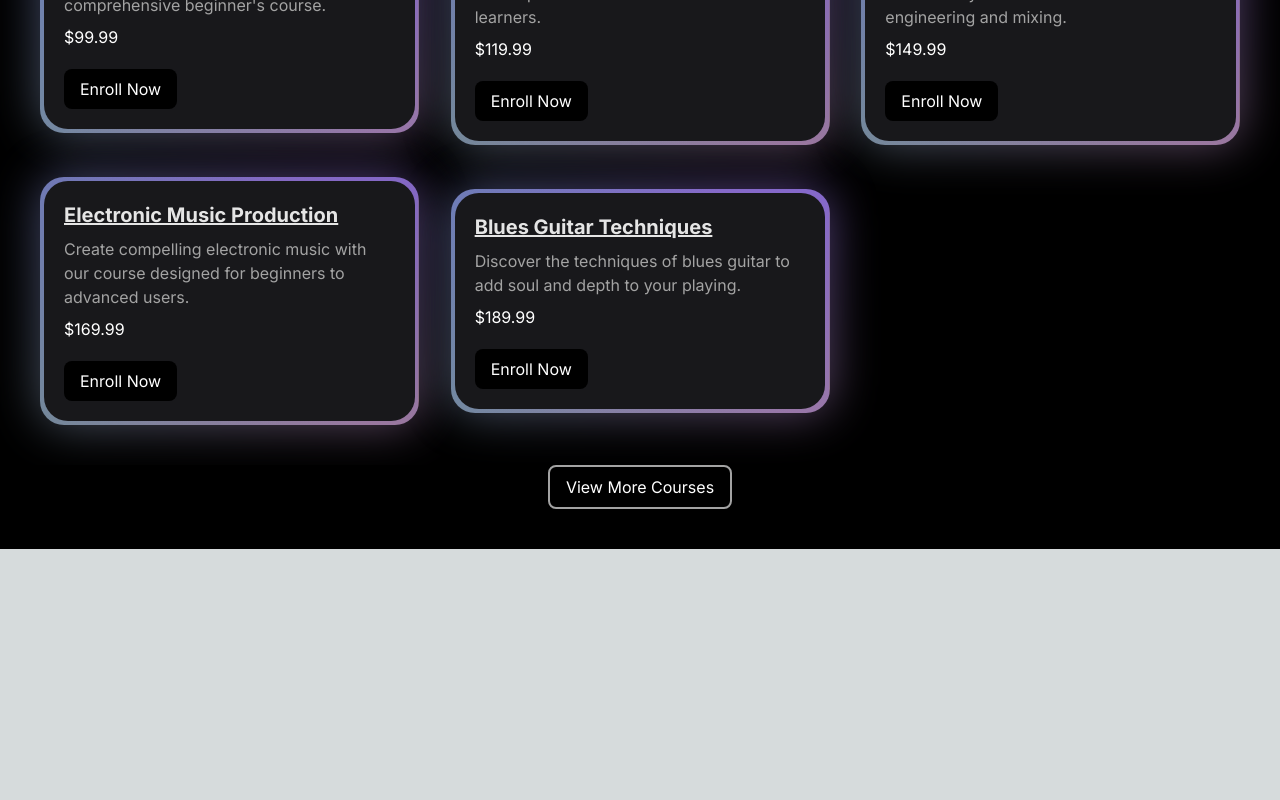
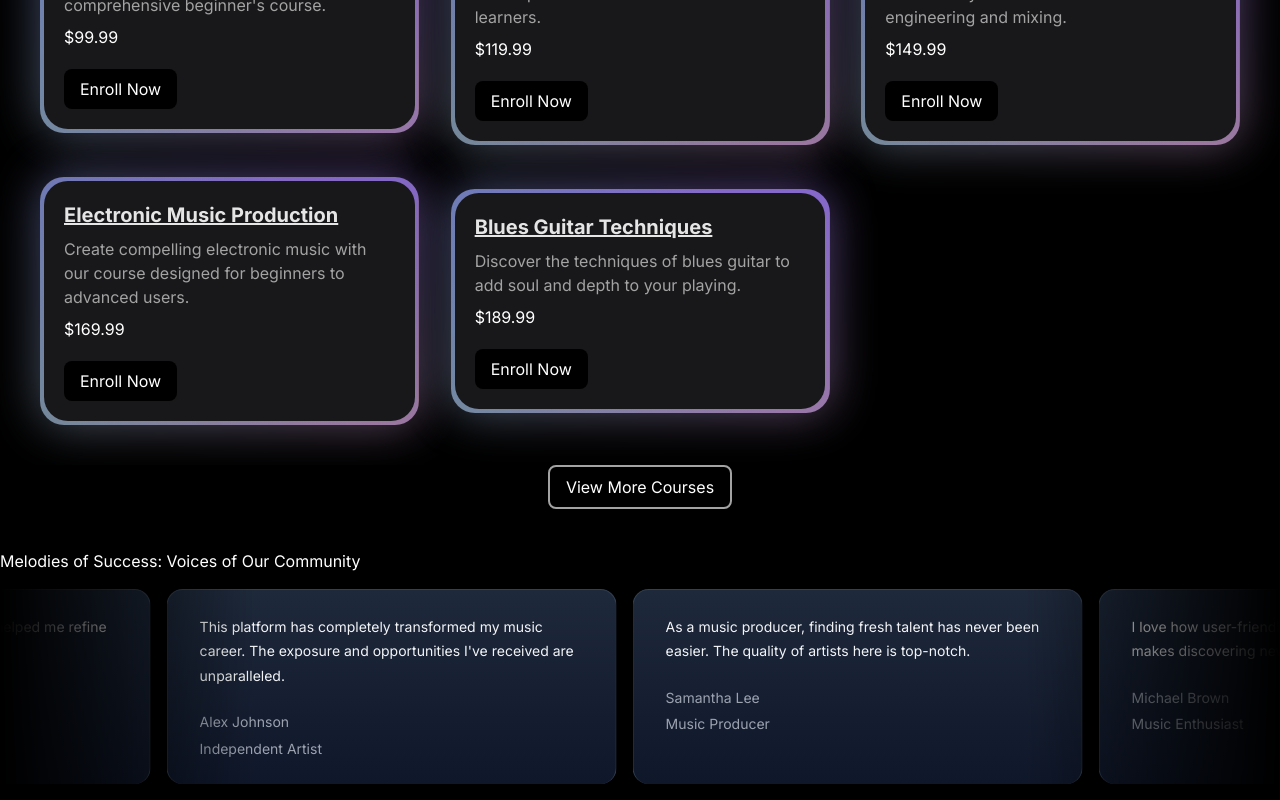
Before and after one commit to Atrika10/MusicWebsite, a Next.js app: page / in a window 1280 px wide. Shown: the part 971-1771 px from the top of the page. Before the commit the page ends 1520 px from the top, so only its background shows below. Built offline with nearby package versions, Linux system fonts and the light colour scheme.

Commit message:
add TestimonialsSection component

```diff
--- a/src/app/page.tsx
+++ b/src/app/page.tsx
@@ -1,5 +1,6 @@
 import FeaturedCardSection from "@/components/FeaturedCardSection";
 import HeroSection from "@/components/HeroSection";
+import TestimonialsSection from "@/components/TestimonialsSection";
 
 export default function Home() {
   return (
@@ -7,6 +8,7 @@
     <main className="min-h-screen bg-black antialiased">
       <HeroSection/>
       <FeaturedCardSection/>
+      <TestimonialsSection/>
     </main>
     </>
   );
--- /dev/null
+++ b/src/components/TestimonialsSection.tsx
@@ -0,0 +1,53 @@
+"use client";
+import React, { useEffect, useState } from "react";
+import { InfiniteMovingCards } from "./ui/infinite-moving-cards";
+
+const Testimonials = [
+    {
+        "quote": "This platform has completely transformed my music career. The exposure and opportunities I've received are unparalleled.",
+        "name": "Alex Johnson",
+        "title": "Independent Artist"
+    },
+    {
+        "quote": "As a music producer, finding fresh talent has never been easier. The quality of artists here is top-notch.",
+        "name": "Samantha Lee",
+        "title": "Music Producer"
+    },
+    {
+        "quote": "I love how user-friendly and intuitive the website is. It makes discovering new music a joy.",
+        "name": "Michael Brown",
+        "title": "Music Enthusiast"
+    },
+    {
+        "quote": "The community here is incredibly supportive. I've made valuable connections and collaborations.",
+        "name": "Emily Davis",
+        "title": "Singer-Songwriter"
+    },
+    {
+        "quote": "The resources and tools available have helped me refine my skills and grow as an artist.",
+        "name": "Chris Martin",
+        "title": "Guitarist"
+    }
+]
+
+export default function TestimonialsSection() {
+    return (
+        <div className="text-white">
+            {/* heading */}
+            <div>Melodies of Success: Voices of Our Community
+
+            </div>
+
+            {/* testimonials cards*/}
+            <div>
+                <div>
+                    <InfiniteMovingCards
+                        items={Testimonials}
+                        direction="right"
+                        speed="slow"
+                    />
+                </div>
+            </div>
+        </div>
+    )
+}
--- /dev/null
+++ b/src/components/ui/infinite-moving-cards.tsx
@@ -0,0 +1,121 @@
+"use client";
+
+import { cn } from "@/lib/utils";
+import React, { useEffect, useState } from "react";
+
+export const InfiniteMovingCards = ({
+  items,
+  direction = "left",
+  speed = "fast",
+  pauseOnHover = true,
+  className,
+}: {
+  items: {
+    quote: string;
+    name: string;
+    title: string;
+  }[];
+  direction?: "left" | "right";
+  speed?: "fast" | "normal" | "slow";
+  pauseOnHover?: boolean;
+  className?: string;
+}) => {
+  const containerRef = React.useRef<HTMLDivElement>(null);
+  const scrollerRef = React.useRef<HTMLUListElement>(null);
+
+  useEffect(() => {
+    addAnimation();
+  }, []);
+  const [start, setStart] = useState(false);
+  function addAnimation() {
+    if (containerRef.current && scrollerRef.current) {
+      const scrollerContent = Array.from(scrollerRef.current.children);
+
+      scrollerContent.forEach((item) => {
+        const duplicatedItem = item.cloneNode(true);
+        if (scrollerRef.current) {
+          scrollerRef.current.appendChild(duplicatedItem);
+        }
+      });
+
+      getDirection();
+      getSpeed();
+      setStart(true);
+    }
+  }
+  const getDirection = () => {
+    if (containerRef.current) {
+      if (direction === "left") {
+        containerRef.current.style.setProperty(
+          "--animation-direction",
+          "forwards"
+        );
+      } else {
+        containerRef.current.style.setProperty(
+          "--animation-direction",
+          "reverse"
+        );
+      }
+    }
+  };
+  const getSpeed = () => {
+    if (containerRef.current) {
+      if (speed === "fast") {
+        containerRef.current.style.setProperty("--animation-duration", "20s");
+      } else if (speed === "normal") {
+        containerRef.current.style.setProperty("--animation-duration", "40s");
+      } else {
+        containerRef.current.style.setProperty("--animation-duration", "80s");
+      }
+    }
+  };
+  return (
+    <div
+      ref={containerRef}
+      className={cn(
+        "scroller relative z-20  max-w-7xl overflow-hidden  [mask-image:linear-gradient(to_right,transparent,white_20%,white_80%,transparent)]",
+        className
+      )}
+    >
+      <ul
+        ref={scrollerRef}
+        className={cn(
+          " flex min-w-full shrink-0 gap-4 py-4 w-max flex-nowrap",
+          start && "animate-scroll ",
+          pauseOnHover && "hover:[animation-play-state:paused]"
+        )}
+      >
+        {items.map((item, idx) => (
+          <li
+            className="w-[350px] max-w-full relative rounded-2xl border border-b-0 flex-shrink-0 border-slate-700 px-8 py-6 md:w-[450px]"
+            style={{
+              background:
+                "linear-gradient(180deg, var(--slate-800), var(--slate-900)",
+            }}
+            key={item.name}
+          >
+            <blockquote>
+              <div
+                aria-hidden="true"
+                className="user-select-none -z-1 pointer-events-none absolute -left-0.5 -top-0.5 h-[calc(100%_+_4px)] w-[calc(100%_+_4px)]"
+              ></div>
+              <span className=" relative z-20 text-sm leading-[1.6] text-gray-100 font-normal">
+                {item.quote}
+              </span>
+              <div className="relative z-20 mt-6 flex flex-row items-center">
+                <span className="flex flex-col gap-1">
+                  <span className=" text-sm leading-[1.6] text-gray-400 font-normal">
+                    {item.name}
+                  </span>
+                  <span className=" text-sm leading-[1.6] text-gray-400 font-normal">
+                    {item.title}
+                  </span>
+                </span>
+              </div>
+            </blockquote>
+          </li>
+        ))}
+      </ul>
+    </div>
+  );
+};
--- a/tailwind.config.ts
+++ b/tailwind.config.ts
@@ -1,4 +1,9 @@
 import type { Config } from "tailwindcss";
+
+const colors = require("tailwindcss/colors");
+const {
+  default: flattenColorPalette,
+} = require("tailwindcss/lib/util/flattenColorPalette");
 
 const config: Config = {
   content: [
@@ -17,6 +22,7 @@
       animation:{
         shimmer: "shimmer 2s linear infinite",
         spotlight: "spotlight 2s ease .75s 1 forwards",
+        scroll: "scroll var(--animation-duration, 40s) var(--animation-direction, forwards) linear infinite",
       },
       keyframes: {
         shimmer: {
@@ -37,9 +43,25 @@
             transform: "translate(-50%,-40%) scale(1)",
           },
         },
+        scroll: {
+          to: {
+            transform: "translate(calc(-50% - 0.5rem))",
+          },
+        },
       },
     },
   },
-  plugins: [],
+  plugins: [addVariablesForColors],
 };
+
+function addVariablesForColors({ addBase, theme }: any) {
+  let allColors = flattenColorPalette(theme("colors"));
+  let newVars = Object.fromEntries(
+    Object.entries(allColors).map(([key, val]) => [`--${key}`, val])
+  );
+
+  addBase({
+    ":root": newVars,
+  });
+}
 export default config;
```
